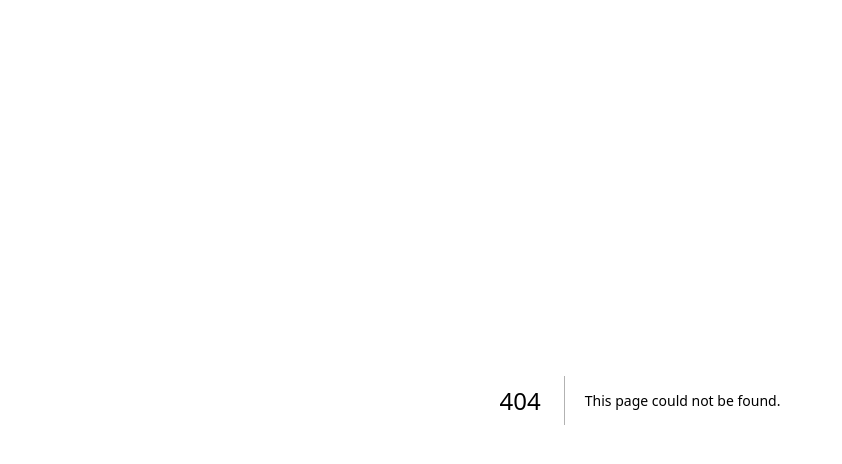
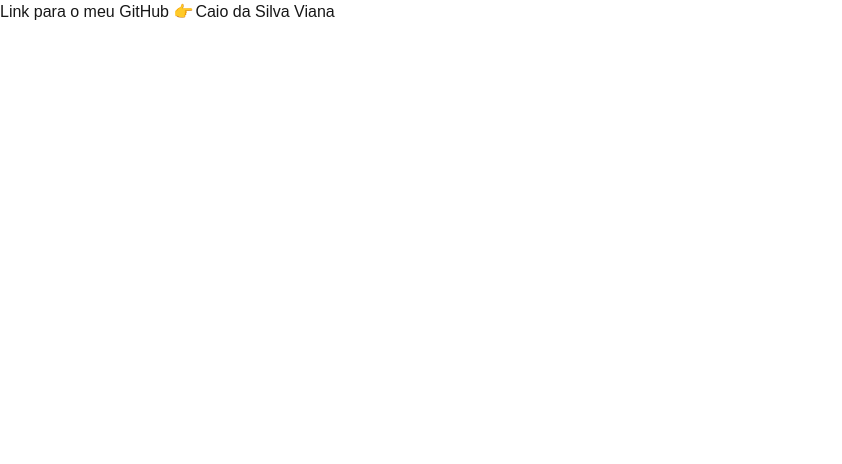
Before and after one commit to vma5/web-discente, a Next.js app: page /2024-Caio-da-Silva-Viana in a window 1280 px wide. Before the commit this address had no page. Shown: the top 464 px of the page, without its empty margins (0-842 px from the left). Built offline with nearby package versions, Linux system fonts and the light colour scheme.

Commit message:
add name Caio in app\2024-Caio-da-Silva-Viana\page.tsx

```diff
--- /dev/null
+++ b/app/2024-Caio-da-Silva-Viana/page.tsx
@@ -0,0 +1,10 @@
+export default function Home() {
+    return (
+        <div>
+            Link para o meu GitHub &#128073;
+            <a href="https://github.com/CaioSilvaCsv" class = "hover:bg-blue-200 rounded-lg decoration-transparent no-underline p-0.5 hover:text-gray-800 ">
+                Caio da Silva Viana
+            </a>
+      </div >
+    );
+  }
```
